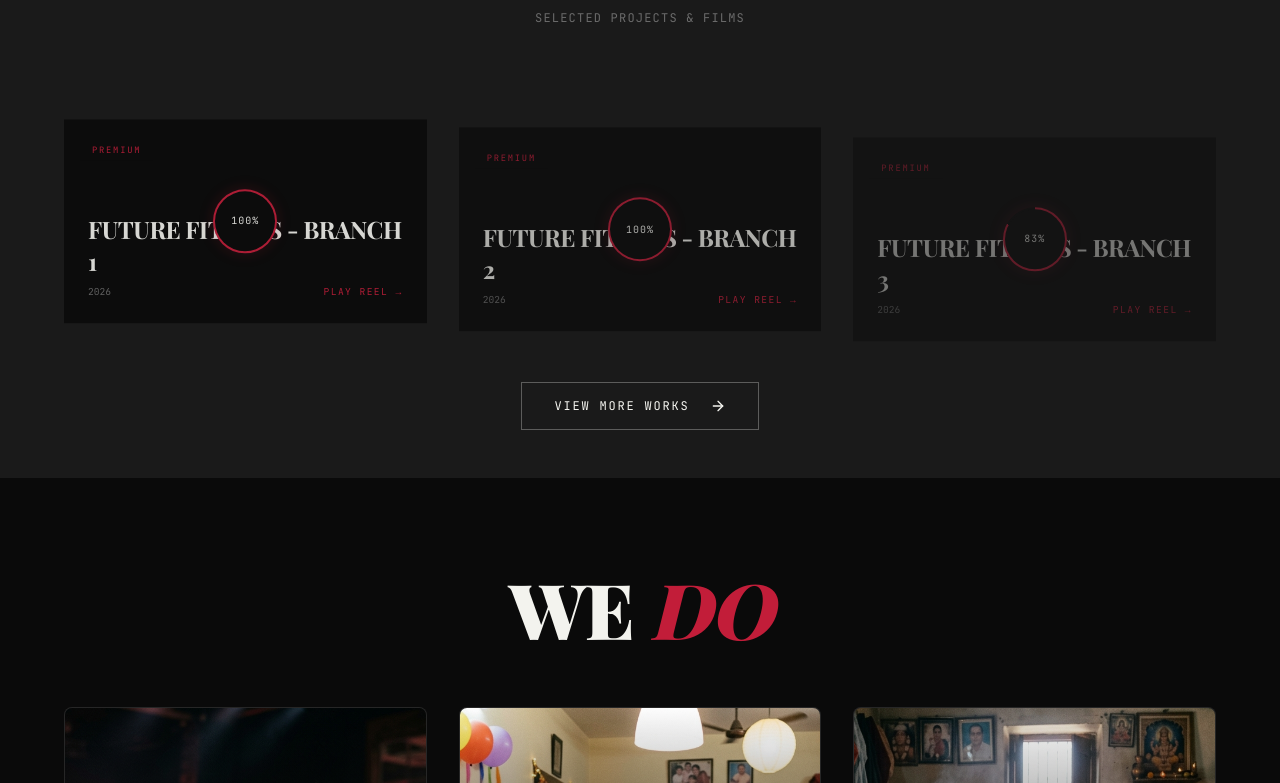
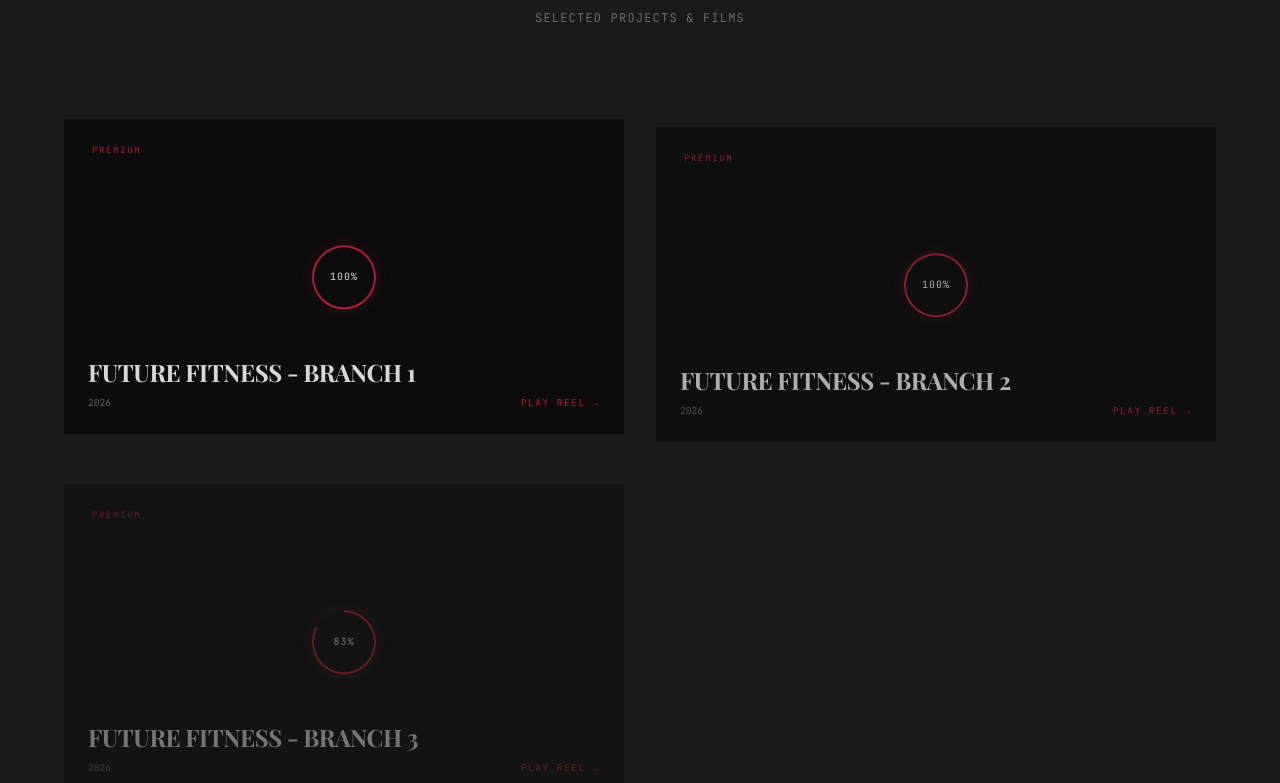
Before and after one commit to Saikumar9441444/ocw, a React (Vite) app: page / in a window 1280 px wide. Shown: the part 697-1480 px from the top of the page. Built offline with nearby package versions, Linux system fonts and the light colour scheme; a web font is replaced by a local one.

Commit message:
Change portfolio grid to 2 columns

```diff
--- a/src/components/PortfolioSection.tsx
+++ b/src/components/PortfolioSection.tsx
@@ -221,7 +221,7 @@ export const PortfolioSection = ({ limit }: { limit?: number }) => {
             animate={{ opacity: 1, y: 0 }}
             exit={{ opacity: 0, y: -20 }}
             transition={{ duration: 0.5 }}
-            className="grid grid-cols-2 md:grid-cols-3 gap-4 sm:gap-6 lg:gap-8"
+            className="grid grid-cols-1 sm:grid-cols-2 gap-4 sm:gap-6 lg:gap-8"
           >
             {filtered.map((project, i) => (
               <PortfolioCard
```
